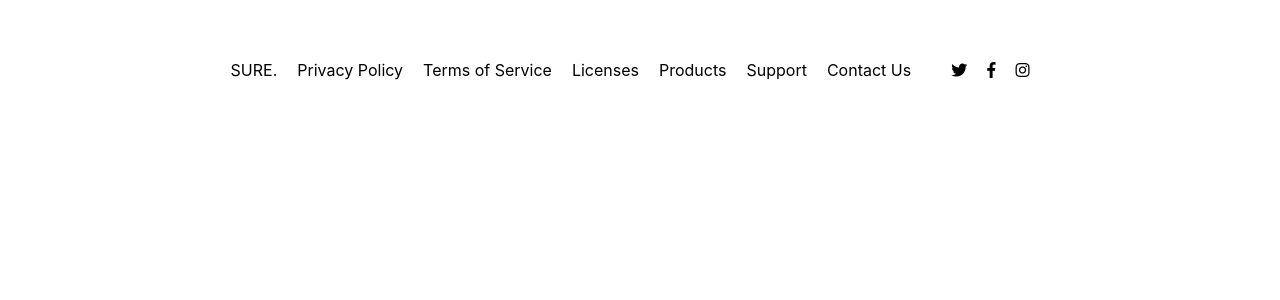
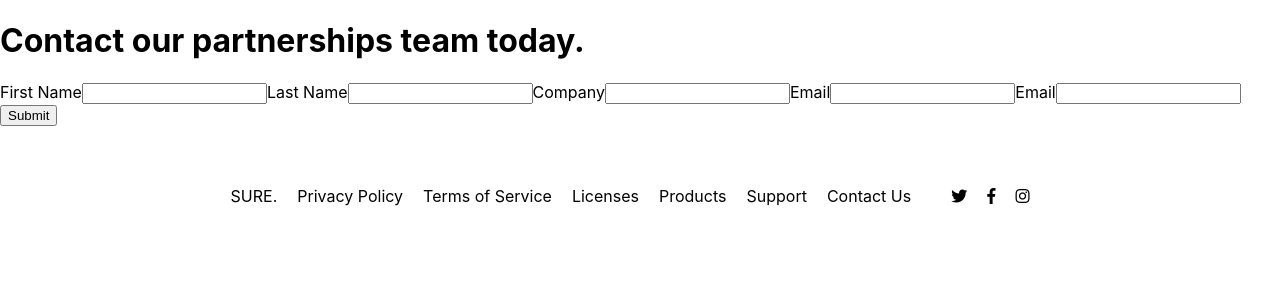
Before and after one commit to rhiannamrl/hacker-news-api-react-app, a React (Create React App) app: page / in a window 1280 px wide. Shown: the top 300 px of the page. Built offline with nearby package versions, Linux system fonts and the light colour scheme.

Commit message:
contact form without styling

```diff
--- a/src/Landing.js
+++ b/src/Landing.js
@@ -4,6 +4,37 @@ import './landing.css'
 export default class Landing extends Component {
   render() {
     return (
+      <div>
+        <div className="Contact-hero">
+          <h1 className="Contact-hero-heading">
+            Contact our partnerships team today.
+          </h1>
+          <form>
+            <div className="Contact-form">
+              <label>
+                First Name
+                <input type="text" name="firstName" />
+              </label>
+              <label>
+                Last Name
+                <input type="text" name="lastName" />
+              </label>
+              <label>
+                Company
+                <input type="company" company="company" />
+              </label>
+              <label>
+                Email
+                <input type="email" email="email" />
+              </label>
+              <label>
+                Email
+                <input type="company" company="company" />
+              </label>
+              <button>Submit</button>
+            </div>
+          </form>
+        </div>
         <div className="Footer">
           <div className="Container">
             <ul className="Footer-links">
@@ -28,6 +59,7 @@ export default class Landing extends Component {
             </ul>
           </div>
         </div>
+      </div>
     )
   }
 }
```
Lines whose indentation alone changed are shown as unchanged.
